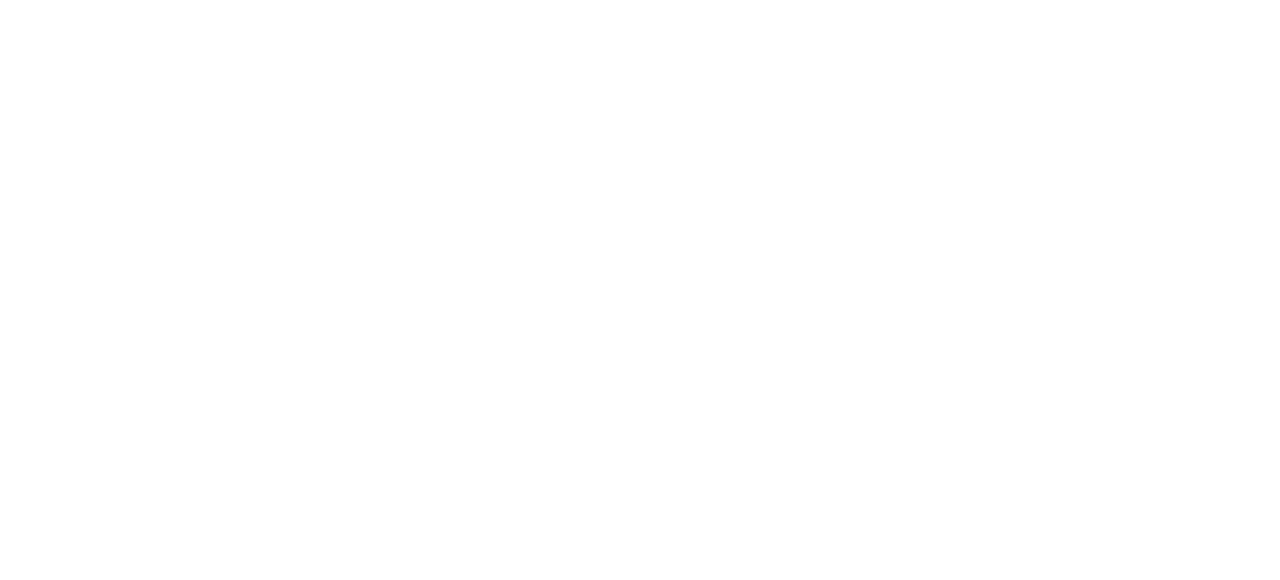
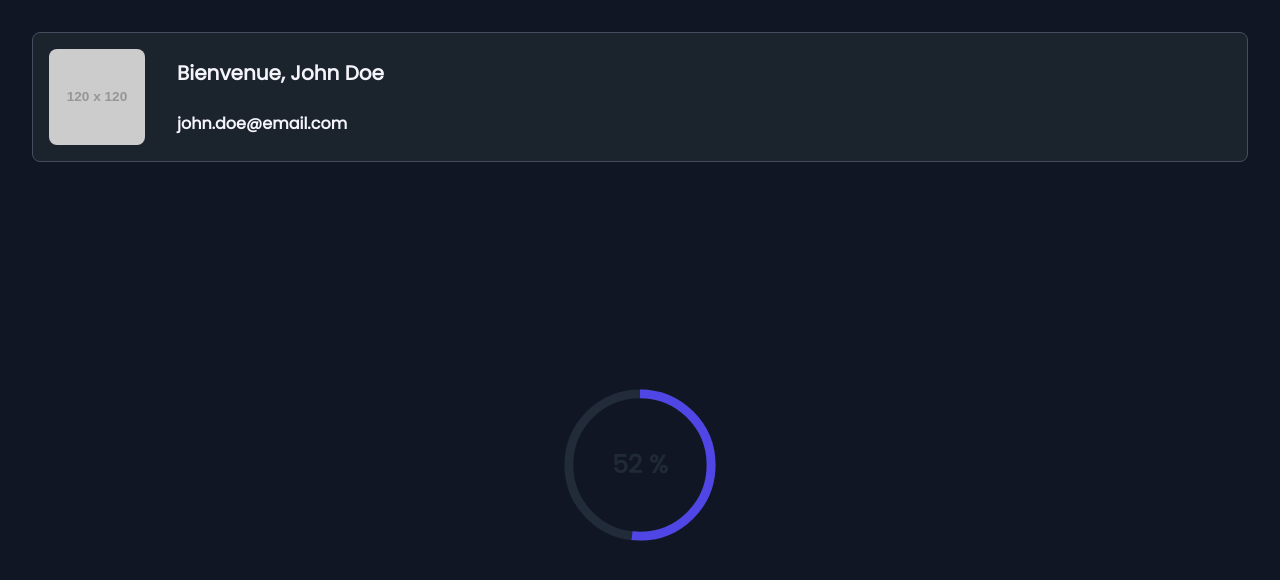
Before and after one commit to FlapiBusiness/flapi-cms-hub-frontend, a Nuxt app: page /dashboard in a window 1280 px wide. Before the commit this address had no page. Shown: the top 580 px of the page. Built offline with nearby package versions, Linux system fonts and the light colour scheme.

Commit message:
feat: add FlapiCardWelcomeUser and FlapiCircularProgressBar components

```diff
--- /dev/null
+++ b/src-nuxt/components/cards/FlapiCardWelcomeUser.vue
@@ -0,0 +1,51 @@
+<template>
+  <div class="flex w-full flex-row rounded-lg border border-gray-300 bg-gray-500 p-4">
+    <img :src="props.picture" alt="Card picture" class="h-24 w-24 rounded-lg" />
+    <div class="ml-8 flex flex-col items-start justify-center">
+      <h2 class="text-xl font-semibold text-light-400">Bienvenue, {{ props.firstName }} {{ props.lastName }}</h2>
+      <p class="mt-6 text-base font-semibold text-light-400">
+        {{ props.email }}
+      </p>
+    </div>
+  </div>
+</template>
+<script lang="ts">
+/**
+ * Type definitions for the Card component props
+ * @type {CardProps}
+ * @property {string} picture - The picture of the card
+ */
+export type CardProps = {
+  picture: string
+  lastName: string
+  firstName: string
+  email: string
+}
+</script>
+
+<script lang="ts" setup>
+import { defineProps } from '@vue/runtime-core'
+
+/**
+ * Props
+ * @param {string} picture - The picture of the card
+ */
+const props: CardProps = defineProps({
+  picture: {
+    type: String,
+    required: true,
+  },
+  lastName: {
+    type: String,
+    required: true,
+  },
+  firstName: {
+    type: String,
+    required: true,
+  },
+  email: {
+    type: String,
+    required: true,
+  },
+})
+</script>
--- /dev/null
+++ b/src-nuxt/components/ui/FlapiCircularProgressBar.vue
@@ -0,0 +1,60 @@
+<template>
+  <div class="relative inline-block h-40 w-40">
+    <svg class="h-full w-full" width="36" height="36" viewBox="0 0 36 36" xmlns="http://www.w3.org/2000/svg">
+      <circle
+        cx="18"
+        cy="18"
+        r="16"
+        fill="none"
+        class="stroke-current text-gray-200 dark:text-gray-700"
+        stroke-width="2"
+      ></circle>
+      <g class="origin-center -rotate-90 transform">
+        <circle
+          cx="18"
+          cy="18"
+          r="16"
+          fill="none"
+          class="stroke-current text-indigo-600 dark:text-blue-500"
+          stroke-width="2"
+          stroke-dasharray="100"
+          :stroke-dashoffset="loading"
+        ></circle>
+      </g>
+    </svg>
+
+    <div class="absolute start-1/2 top-1/2 -translate-x-1/2 -translate-y-1/2 transform">
+      <span class="text-center text-2xl font-bold text-gray-800 dark:text-white"> {{ props.loading }} %</span>
+    </div>
+  </div>
+</template>
+<script lang="ts">
+/**
+ * @name FlapiCircularProgressBar
+ * @description A circular progress bar component.
+ */
+export type FlapiCircularProgressBarProps = {
+  loading: number
+}
+</script>
+
+<script lang="ts" setup>
+import { defineProps } from 'vue'
+import { computed } from 'vue'
+
+const props: FlapiCircularProgressBarProps = defineProps({
+  loading: {
+    type: Number,
+    required: true,
+  },
+})
+
+/**
+ * @name loading
+ * @description The loading percentage.
+ * @returns {ComputedRef<number>}
+ */
+const loading: ComputedRef<number> = computed(() => {
+  return 100 - props.loading
+})
+</script>
--- /dev/null
+++ b/src-nuxt/pages/dashboard/index.vue
@@ -0,0 +1,38 @@
+<template>
+  <div class="flex h-full min-h-screen flex-col bg-gray-700 p-8">
+    <FlapiCardWelcomeUser
+      :picture="fakeUser.picture"
+      :firstName="fakeUser.firstName"
+      :lastName="fakeUser.lastName"
+      :email="fakeUser.email"
+    />
+    <div class="flex flex-1 items-center justify-center">
+      <FlapiCircularProgressBar :loading="incrementLoading" />
+    </div>
+  </div>
+</template>
+<script lang="ts" setup>
+import FlapiCircularProgressBar from '@/components/ui/FlapiCircularProgressBar.vue'
+import FlapiCardWelcomeUser from '@/components/cards/FlapiCardWelcomeUser.vue'
+import { ref } from 'vue'
+
+const incrementLoading: Ref<number> = ref(0)
+
+const fakeUser: { picture: string; firstName: string; lastName: string; email: string } = {
+  picture: 'https://via.placeholder.com/120',
+  firstName: 'John',
+  lastName: 'Doe',
+  email: 'john.doe@email.com',
+}
+
+// TODO: Remove this interval and use the real loading value
+setInterval(
+  () => {
+    incrementLoading.value += Math.floor(Math.random() * 10)
+    if (incrementLoading.value >= 100) {
+      incrementLoading.value = 0
+    }
+  },
+  Math.floor(Math.random() * 1000),
+)
+</script>
```
